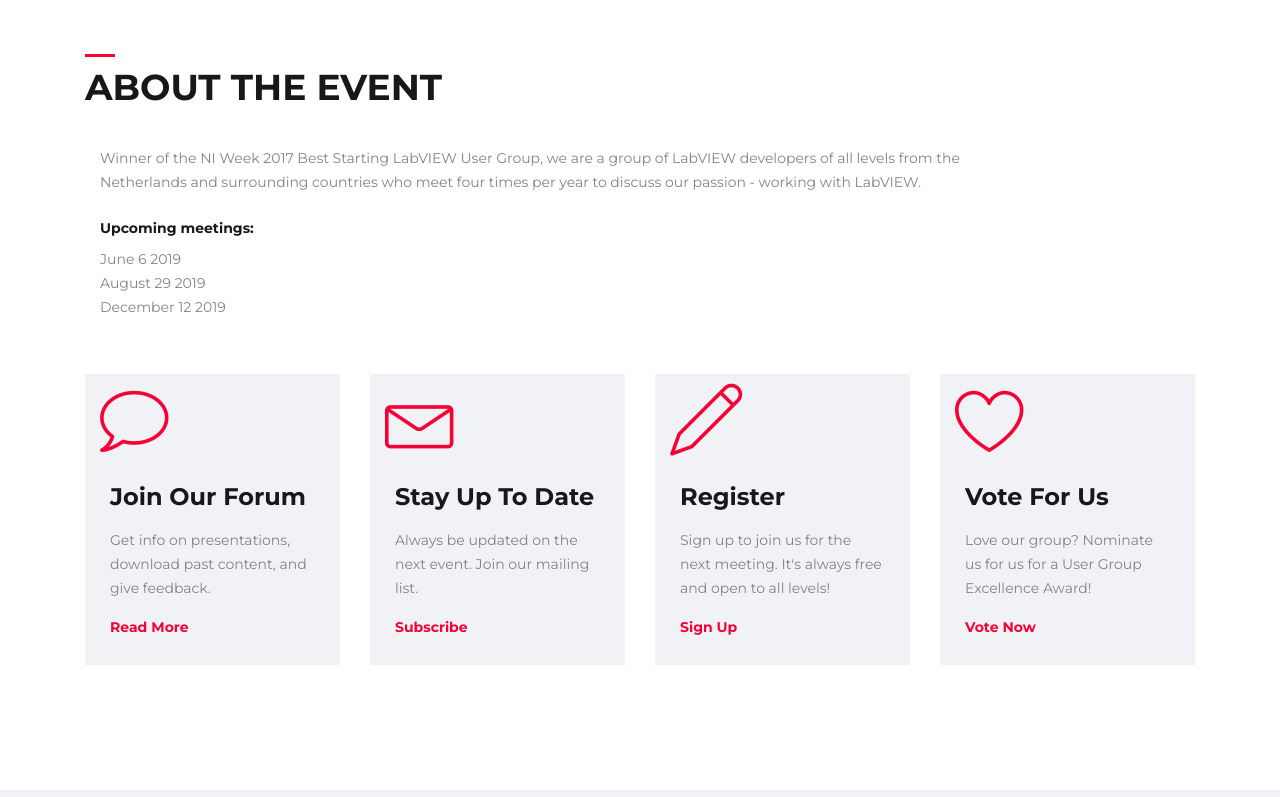
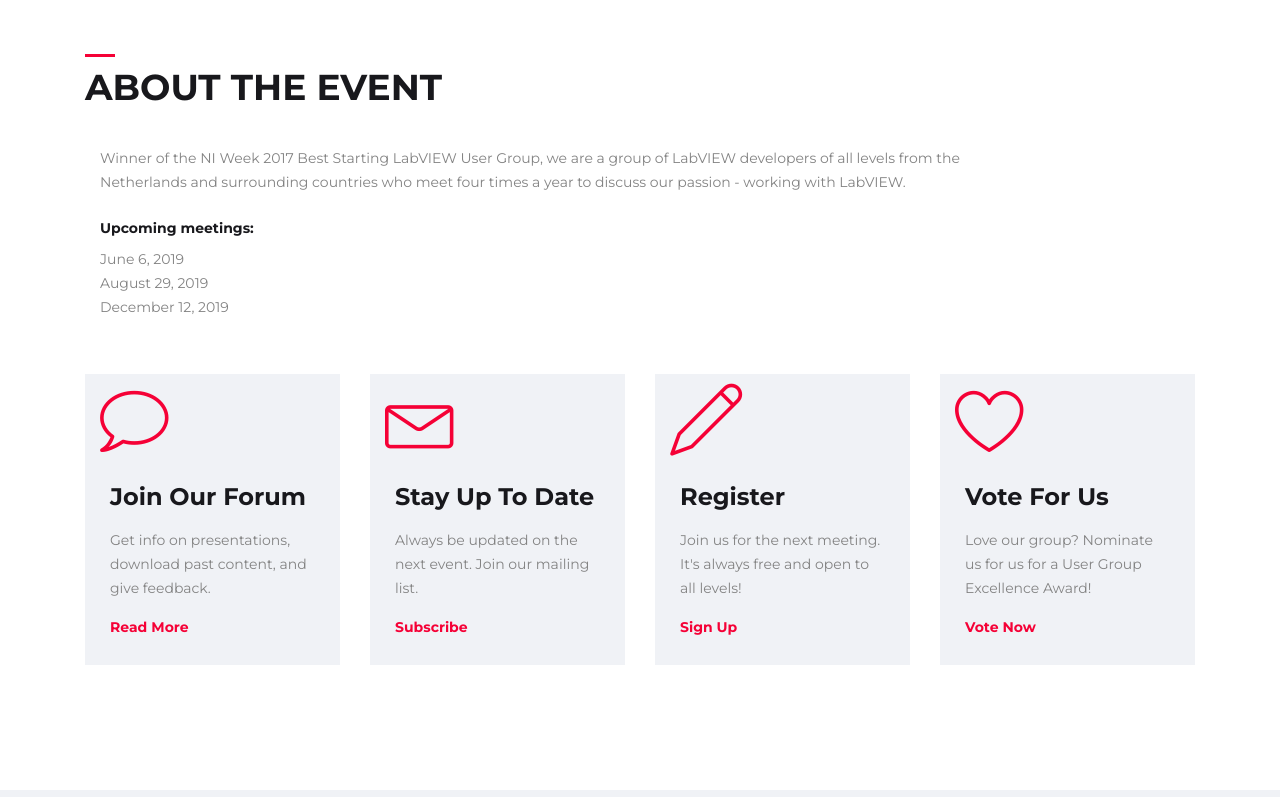
Before and after one commit to DaniJobe/DutLUG-landing-page, a website: page src/index.html in a window 1280 px wide. Shown: the part 925-1722 px from the top of the page. Drawn offline with Linux system fonts and the light colour scheme; files whose address does not match are found by name.

Commit message:
Minor change to text for clarity
add commas to dates, add time to the date section, remove unnecessary words

```diff
--- a/src/index.html
+++ b/src/index.html
@@ -76,6 +76,7 @@
                         </h5>
                         <p>
                             6 June 2019
+                            <br>17:00-20:00
                         </p>
                     </div>
                 </div>
@@ -141,15 +142,15 @@
         </div>
         <div class="col-12 col-md-10">
             <p>
-                Winner of the NI Week 2017 Best Starting LabVIEW User Group, we are a group of LabVIEW developers of all levels from the Netherlands and surrounding countries who meet four times per year to discuss our passion - working with LabVIEW.
+                Winner of the NI Week 2017 Best Starting LabVIEW User Group, we are a group of LabVIEW developers of all levels from the Netherlands and surrounding countries who meet four times a year to discuss our passion - working with LabVIEW.
             </p>
             <h6 class=pt10>
                 Upcoming meetings:
             </h6>
             <p>
-                June 6 2019
-                <br>August 29 2019
-                <br>December 12 2019
+                June 6, 2019
+                <br>August 29, 2019
+                <br>December 12, 2019
             </p>
         </div>
 
@@ -187,7 +188,7 @@
                     <div class="content">
                         <h4>Register</h4>
                         <p>
-                            Sign up to join us for the next meeting. It's always free and open to all levels!
+                            Join us for the next meeting. It's always free and open to all levels!
                         </p>
                         <a href="https://www.eventbrite.com/e/tickets-dutlug-dutch-labview-user-group-meeting-30034443830?ref=ebtn">sign up</a>
                     </div>
```
Also changed, not shown: 1 other file.
